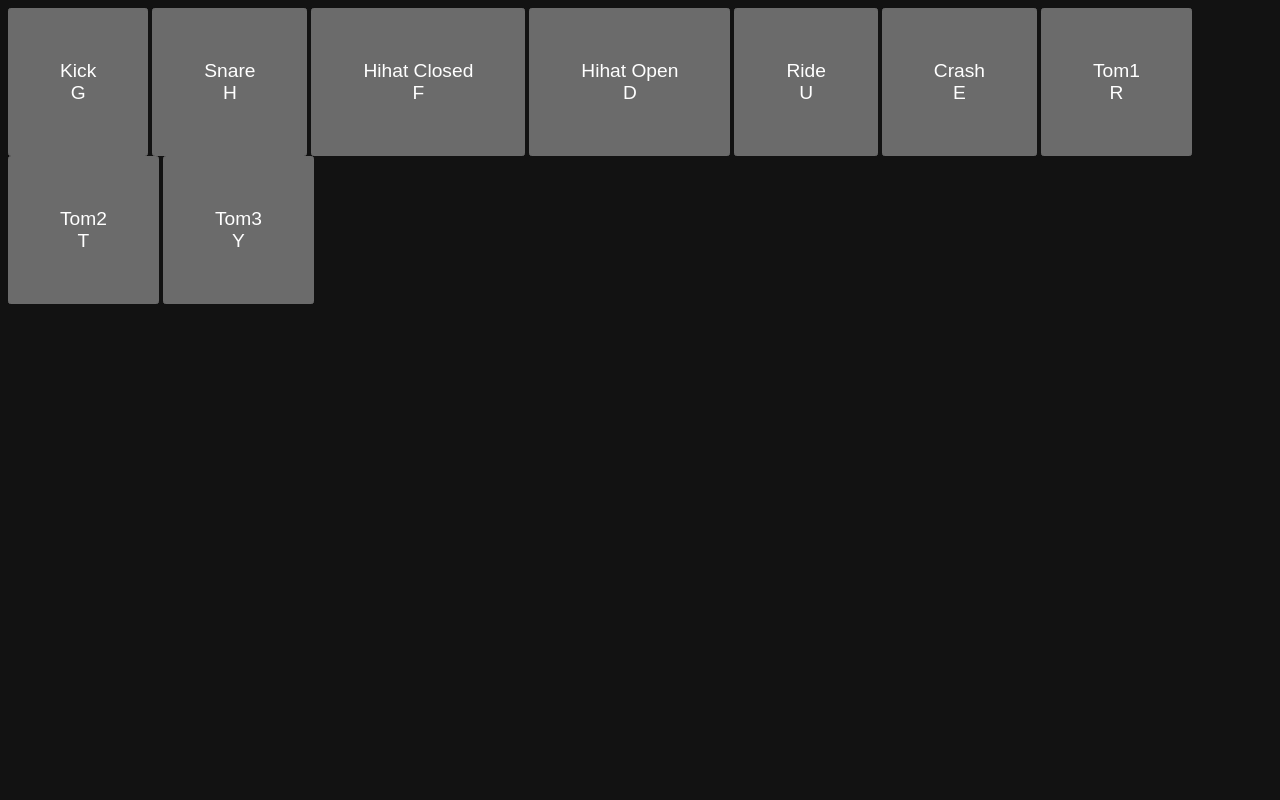
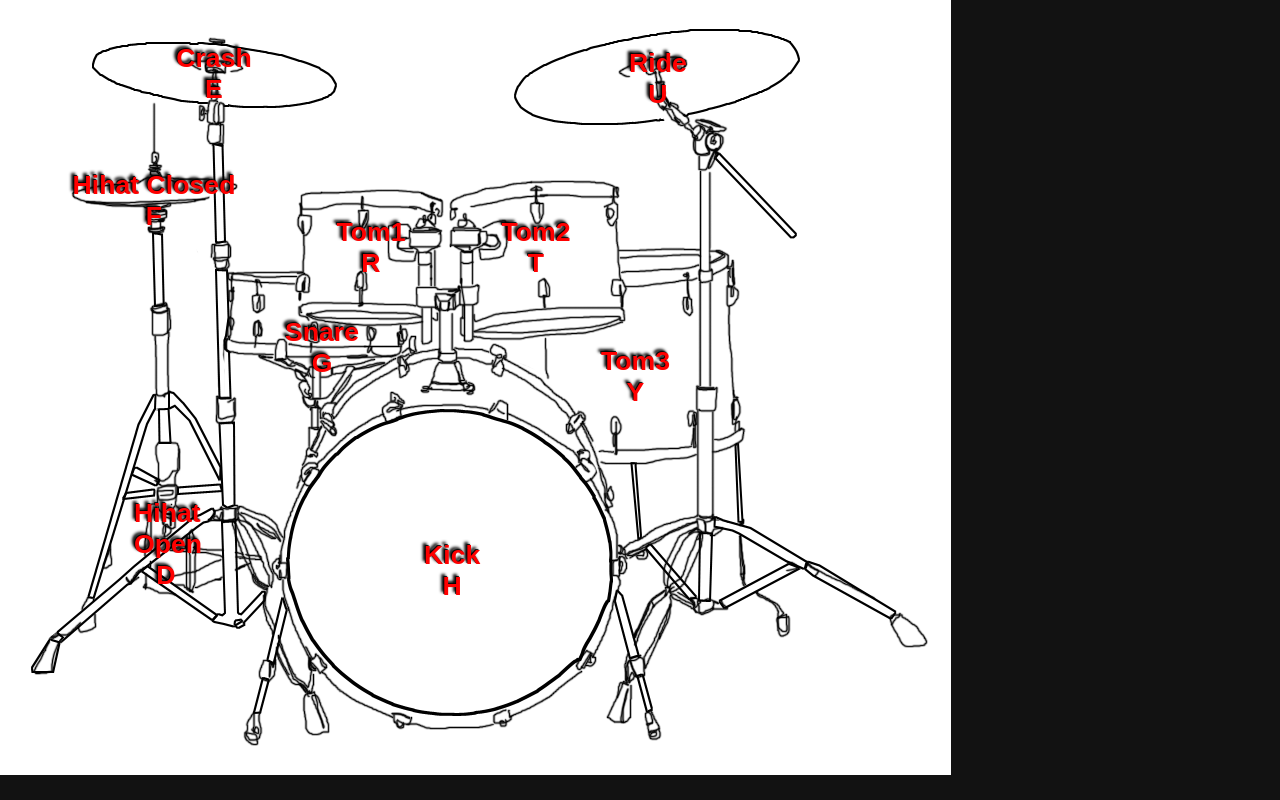
Before and after one commit to vuxcode/pr1-project-b20rasjo, a plain HTML site: page index.html in a window 1280 px wide. Drawn offline with Linux system fonts and the light colour scheme.

Commit message:
Css Drumkit implemented

```diff
--- a/index.html
+++ b/index.html
@@ -2,20 +2,96 @@
 <head>
 <meta name="color-scheme" content="dark">
     <style>
+
         button
         {
-            font-size: larger;
+            background: transparent;
+            color: red;
+            font-size: 20pt;
+            border: none;
+            position: absolute;
+            font-weight: 800;
+            text-shadow: -3px -3px 3px black, -1px -1px 1px black;
+        }
+        body
+        {
+
+            background: url("Drumkit.png");
+            background-repeat: no-repeat;
+            width: 951px;
+            height: 775px;
+        }
+        #Kick
+        {
+            top: 440px;
+            left: 324px;
+            padding: 100px;
+        }
+        #Snare
+        {
+            top: 301px;
+            left: 222px;
+            padding: 16px;
+            width: 200px;
+        }
+        #HihatClosed
+        {
+            top: 163px;
+            left: 64px;
+            padding: 7px;
+            width: 180px;
+        }
+        #HihatOpen
+        {
+            top: 448px;
+            left: 84px;
             padding: 50px;
+            width: 164px;
+        }
+        #Ride
+        {
+            top: 23px;
+            left: 508px;
+            padding: 25px;
+            width: 300;
+        }
+        #Crash
+        {
+            top: 28px;
+            left: 89px;
+            padding: 15px;
+            width: 250px;
+        }
+        #Tom1
+        {
+            top: 190px;
+            left: 301px;
+            padding: 27px;
+            width: 140px;
+        }
+        #Tom2
+        {
+            top: 183px;
+            left: 450px;
+            padding: 34px;
+            width: 172px;
+        }
+        #Tom3
+        {
+            top: 310px;
+            left: 539px;
+            padding: 36px;
+            width: 193px;
         }
     </style>
 </head>
 <body>
 
 <!-- Buttons for all the sounds! -->
-<button id="Kick">Kick <br> G</button>
-<button id="Snare">Snare <br> H</button>
-<button id="Hihat Closed">Hihat Closed <br> F</button>
-<button id="Hihat Open">Hihat Open <br> D</button>
+<button id="Kick">Kick <br> H</button>
+<button id="Snare">Snare <br> G</button>
+<button id="HihatClosed">Hihat Closed <br> F</button>
+<button id="HihatOpen">Hihat Open <br> D</button>
 <button id="Ride">Ride <br> U</button>
 <button id="Crash">Crash <br> E</button>
 <button id="Tom1">Tom1 <br> R</button>
@@ -46,8 +122,8 @@ function playSound(buttonId)
     // Attach playSound function to buttons
     document.getElementById("Kick").addEventListener("click", function(){playSound("Kick");});
     document.getElementById("Snare").addEventListener("click", function(){playSound("Snare");});
-    document.getElementById("Hihat Closed").addEventListener("click", function(){playSound("Hihat Closed");});
-    document.getElementById("Hihat Open").addEventListener("click", function(){playSound("Hihat Open");});
+    document.getElementById("HihatClosed").addEventListener("click", function(){playSound("Hihat Closed");});
+    document.getElementById("HihatOpen").addEventListener("click", function(){playSound("Hihat Open");});
     document.getElementById("Ride").addEventListener("click", function(){playSound("Ride");});
     document.getElementById("Crash").addEventListener("click", function(){playSound("Crash");});
     document.getElementById("Tom1").addEventListener("click", function(){playSound("Tom1");});
@@ -56,8 +132,8 @@ function playSound(buttonId)
 
     document.addEventListener("keypress", function(event)
     {
-        if(event.code === "KeyG"){playSound("Kick")}
-        else if(event.code === "KeyH"){playSound("Snare");}
+        if(event.code === "KeyH"){playSound("Kick")}
+        else if(event.code === "KeyG"){playSound("Snare");}
         else if(event.code === "KeyF"){playSound("Hihat Closed");}
         else if(event.code === "KeyD"){playSound("Hihat Open");}
         else if(event.code === "KeyU"){playSound("Ride");}
```
Also changed, not shown: Drumkit.png (added).
